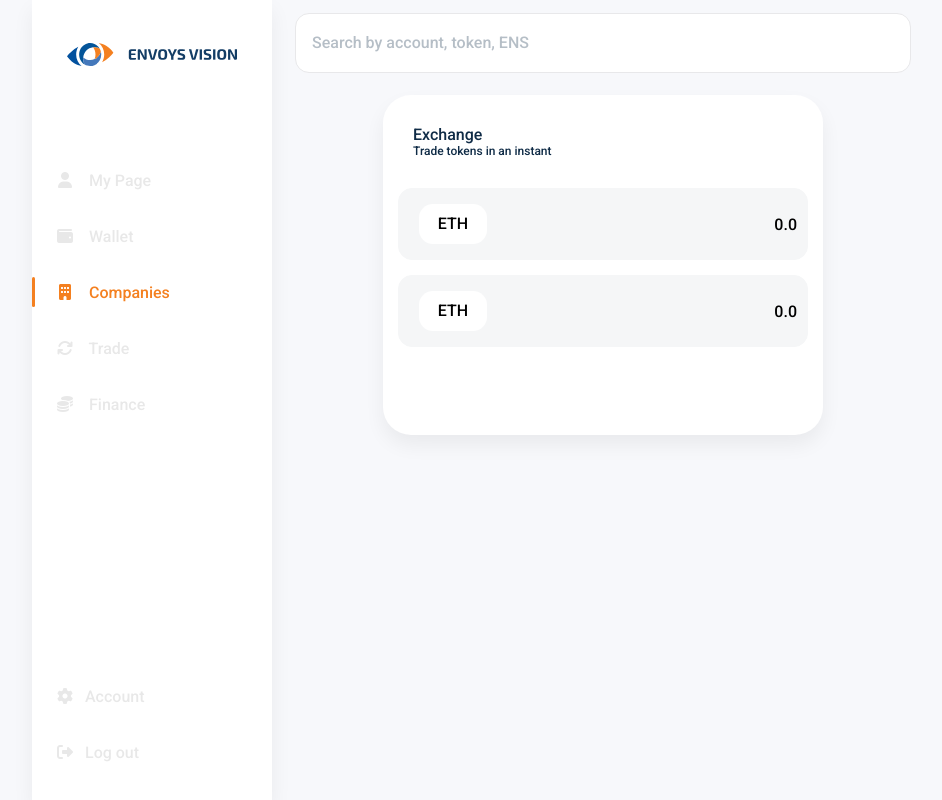
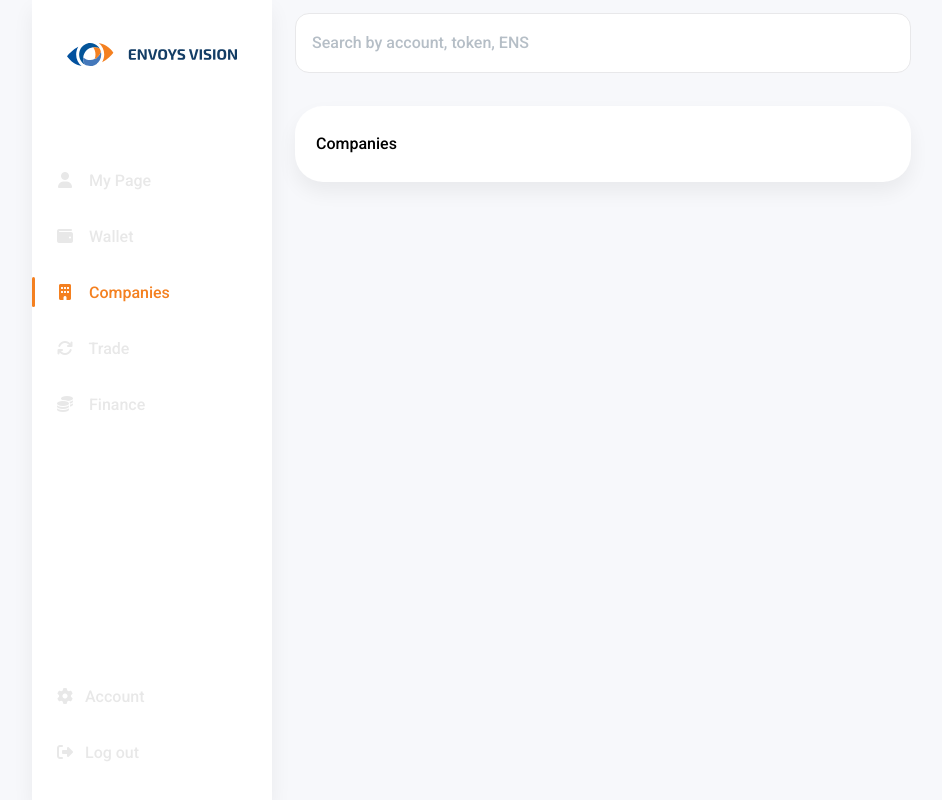
Before and after one commit to envoys-lab/envoys-frontend-new, a React (Create React App) app: page /companies in a window 1280 px wide. Shown: the whole page, without its empty margins (158-1100 px from the left). Built offline with nearby package versions, Linux system fonts and the light colour scheme; what @binance-chain/bsc-connector, @web3-react/core, @web3-react/injected-connector, @web3-react/walletconnect-connector would draw is missing.

Commit message:
pages/Companies: add companies page

```diff
--- a/src/App.tsx
+++ b/src/App.tsx
@@ -15,6 +15,7 @@ import { SideBarHiddenButton } from './components/SideBar/SideBarHidden';
 import useScreenWidth from 'hooks/useScreenWidth';
 import Header from 'components/Header';
 import Swap from 'components/Swap';
+import Companies from 'pages/Companies';
 
 // This config is required for number formatting
 BigNumber.config({
@@ -41,7 +42,7 @@ const App: React.FC = () => {
 
               <Switch>
                 <Route path="/companies">
-                  <Swap />
+                  <Companies />
                 </Route>
                 <Route path="/">
                   l
--- /dev/null
+++ b/src/pages/Companies/index.tsx
@@ -0,0 +1,9 @@
+import FullPage from "components/Pages/FullPage";
+
+const Companies: React.FC = () => {
+    return <FullPage>
+        <span>Companies</span>
+    </FullPage>
+}
+
+export default Companies;
```
